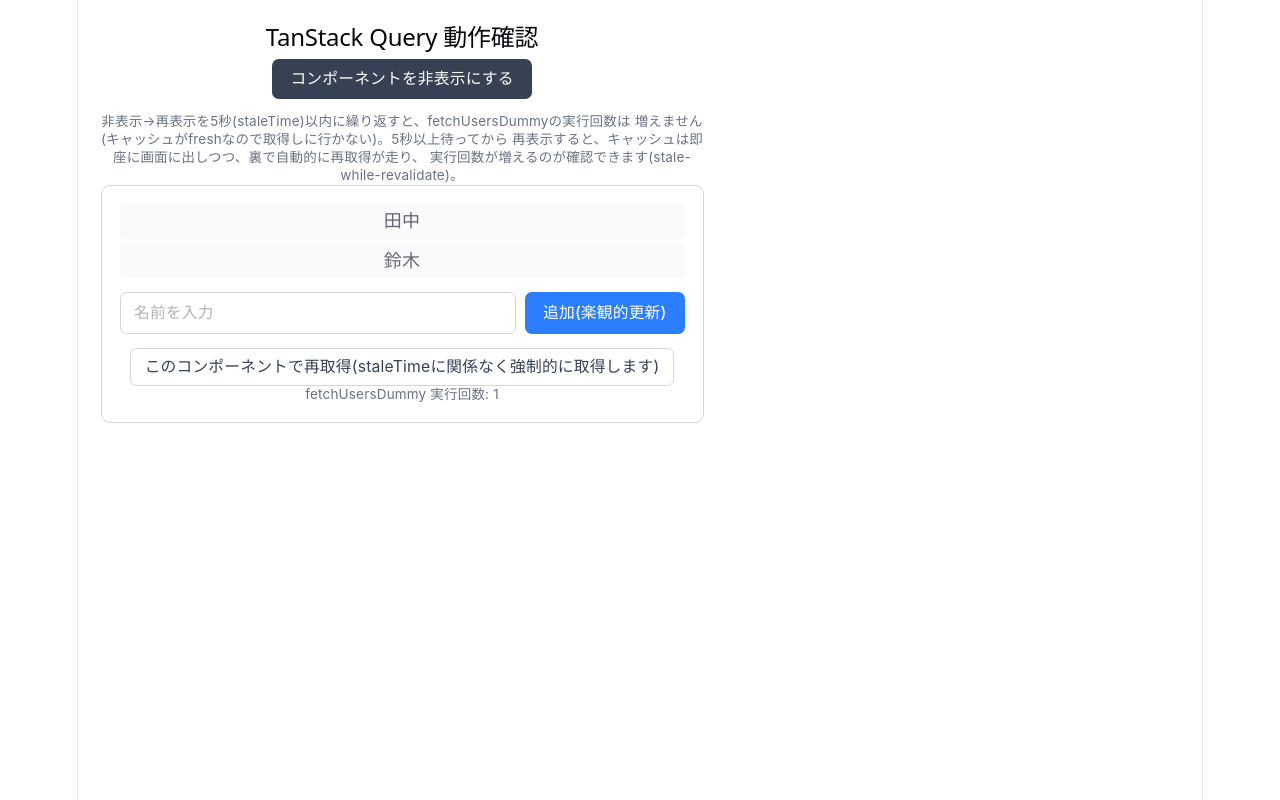
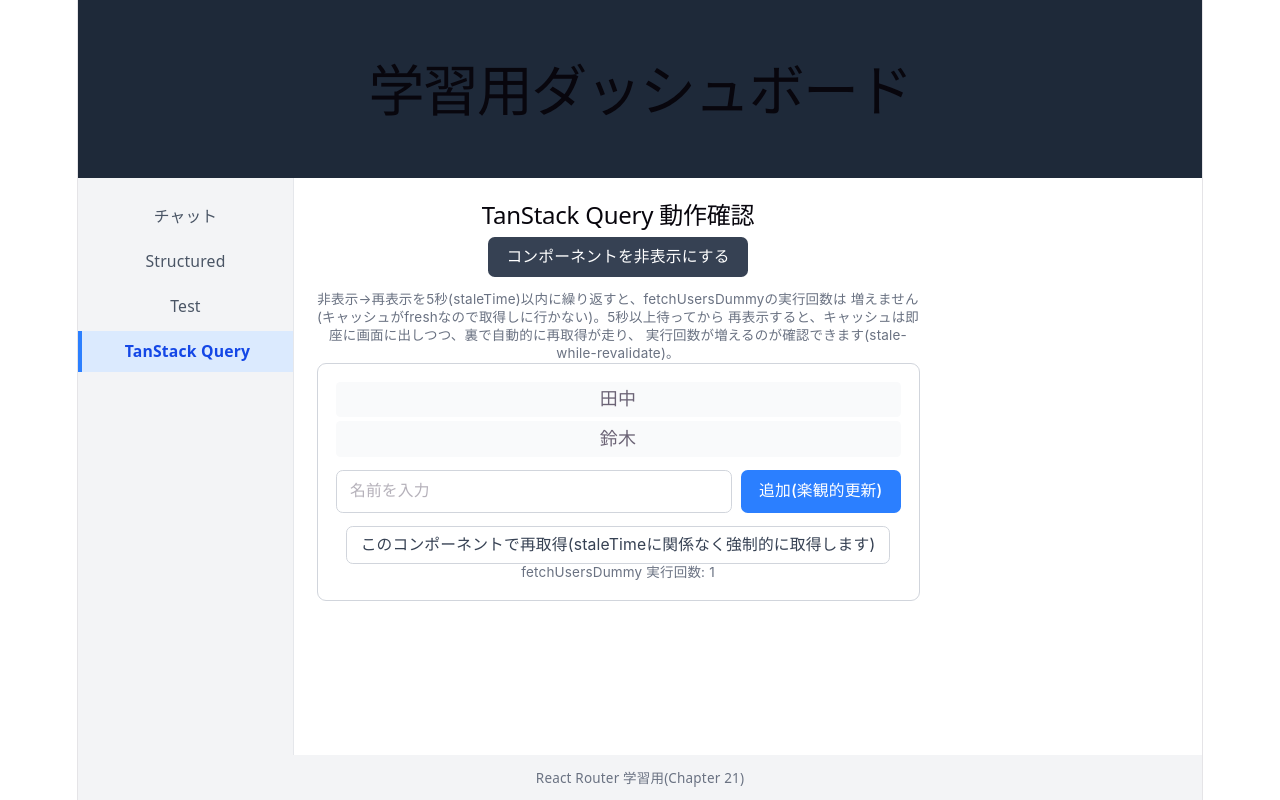
Before and after one commit to tomo-dev-ai/ai-chat-app, a React (Vite) app: page /tanstack in a window 1280 px wide. Built offline with nearby package versions, Linux system fonts and the light colour scheme.

Commit message:
feat: React Routerを導入し、共通レイアウト(サイドメニュー付き)を実装

```diff
--- a/package.json
+++ b/package.json
@@ -19,6 +19,7 @@
     "react": "^19.2.8",
     "react-dom": "^19.2.8",
     "react-markdown": "^10.1.0",
+    "react-router": "^8.4.0",
     "tailwindcss": "^4.3.3"
   },
   "devDependencies": {
--- /dev/null
+++ b/src/Footer.tsx
@@ -0,0 +1,9 @@
+function Footer() {
+  return (
+    <footer className="bg-gray-100 text-gray-500 text-xs text-center py-3">
+      React Router 学習用(Chapter 21)
+    </footer>
+  );
+}
+
+export default Footer;
--- /dev/null
+++ b/src/Header.tsx
@@ -0,0 +1,9 @@
+function Header() {
+  return (
+    <header className="bg-gray-800 text-white px-4 py-3">
+      <h1 className="text-lg font-bold">学習用ダッシュボード</h1>
+    </header>
+  );
+}
+
+export default Header;
--- /dev/null
+++ b/src/Layout.tsx
@@ -0,0 +1,50 @@
+import { NavLink, Outlet } from "react-router";
+import Header from "./Header";
+import Footer from "./Footer";
+
+const navItems = [
+  { to: "/", label: "チャット" },
+  { to: "/structured", label: "Structured" },
+  { to: "/test", label: "Test" },
+  { to: "/tanstack", label: "TanStack Query" },
+];
+
+function Layout() {
+  return (
+    <div className="min-h-screen flex flex-col">
+      <Header />
+
+      <div className="flex flex-1">
+        <nav className="w-48 shrink-0 bg-gray-100 border-r border-gray-200 py-4">
+          <ul className="flex flex-col gap-1">
+            {navItems.map((item) => (
+              <li key={item.to}>
+                <NavLink
+                  to={item.to}
+                  end={item.to === "/"}
+                  className={({ isActive }) =>
+                    `block px-4 py-2 text-sm ${
+                      isActive
+                        ? "bg-blue-100 text-blue-700 font-bold border-l-4 border-blue-500"
+                        : "text-gray-600 hover:bg-gray-200"
+                    }`
+                  }
+                >
+                  {item.label}
+                </NavLink>
+              </li>
+            ))}
+          </ul>
+        </nav>
+
+        <main className="flex-1 overflow-y-auto">
+          <Outlet />
+        </main>
+      </div>
+
+      <Footer />
+    </div>
+  );
+}
+
+export default Layout;
--- a/src/main.tsx
+++ b/src/main.tsx
@@ -1,19 +1,25 @@
 import { StrictMode } from 'react'
 import { createRoot } from 'react-dom/client'
 import './index.css'
+import { BrowserRouter, Routes, Route } from 'react-router'
 
-// ★ 追加：StructuredTest を読み込む
+import Layout from './Layout.tsx'
 import App from './App.tsx'
 import StructuredTest from './StructuredTest.tsx'
 import Test from './Test.tsx'
 import TanStackQueryTest from './TanStackQueryTest.tsx'
 
-// ★ 今は TanStackQueryTest を表示している。必要に応じて切り替える
 createRoot(document.getElementById('root')!).render(
   <StrictMode>
-    {/* <App /> */}
-    {/* <StructuredTest /> ← これを有効にすると JSONテスト画面になる */}
-    {/* <Test /> */}
-    <TanStackQueryTest />
+    <BrowserRouter>
+      <Routes>
+        <Route path="/" element={<Layout />}>
+          <Route index element={<App />} />
+          <Route path="/structured" element={<StructuredTest />} />
+          <Route path="/test" element={<Test />} />
+          <Route path="/tanstack" element={<TanStackQueryTest />} />
+        </Route>
+      </Routes>
+    </BrowserRouter>
   </StrictMode>,
 )
```
Also changed, not shown: 1 other file (tests, documents, lock files or other folders).
